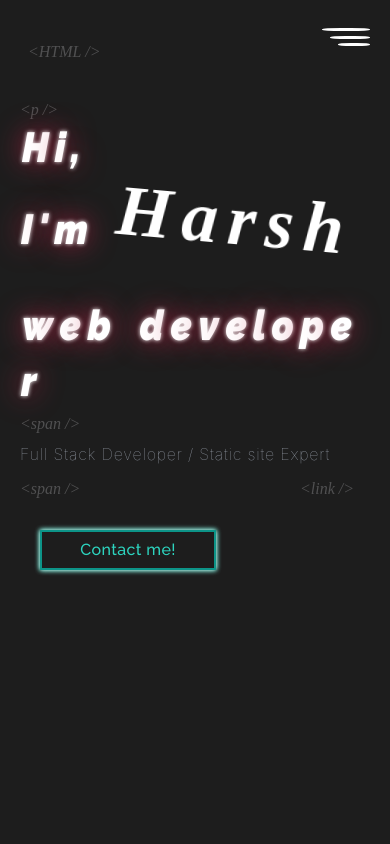
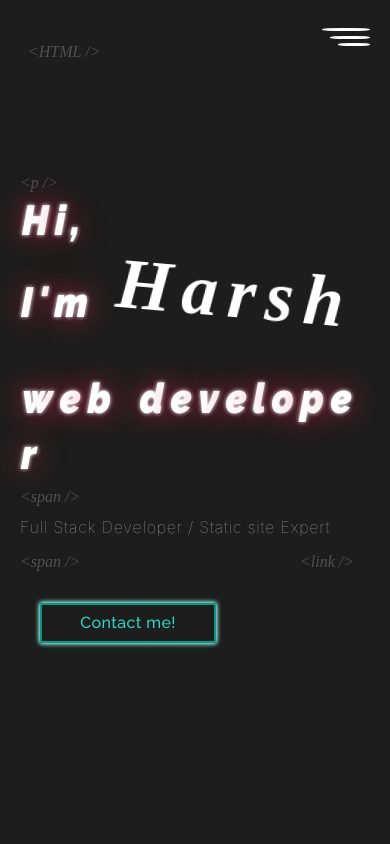
Before and after one commit to DeveHk/DeveHk.github.io, a React (Vite) app: page / in a window 390 px wide. Shown: the top 844 px of the page. Built offline with nearby package versions, Linux system fonts and the light colour scheme; a web font is replaced by a local one.

Commit message:
project added

```diff
--- a/src/assets/Components/header/Fullhead.jsx
+++ b/src/assets/Components/header/Fullhead.jsx
@@ -18,7 +18,7 @@ const Fullhead = () => {
   )
 
   return (
-    <div className='w-full overflow-hidden  py-32  h-[100vh] md:pt-36   frame' >
+    <div className='w-full overflow-hidden  py-32  h-[100vh] md:pt-36 flex justify-center flex-col' >
       <div className="absolute top-10 left-7">
         <Txt txt='HTML' />
       </div>
--- a/src/assets/Components/header/header.scss
+++ b/src/assets/Components/header/header.scss
@@ -63,13 +63,15 @@
 }
 
 .drop{
-
+  transition: all 1s;
   animation: tdrop 800ms alternate ease-out forwards;
+}
+.drop:hover{
+  transform: scale(1.2);
 }
 @keyframes tdrop{
   0%{
     opacity: 0;
-
     transform: translateY(-100px);
   }
   100%{
```
